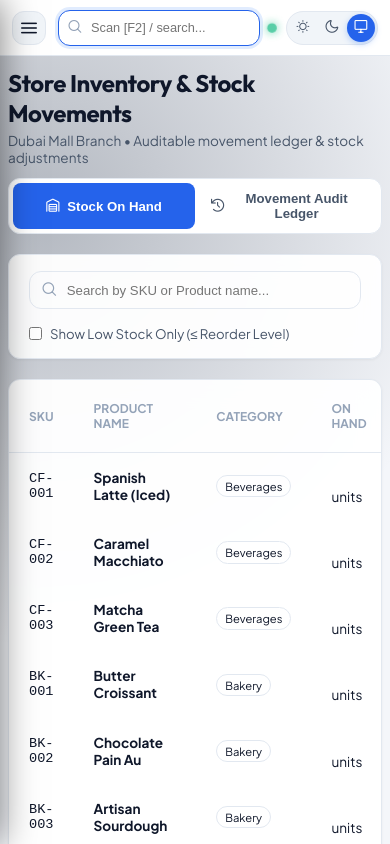
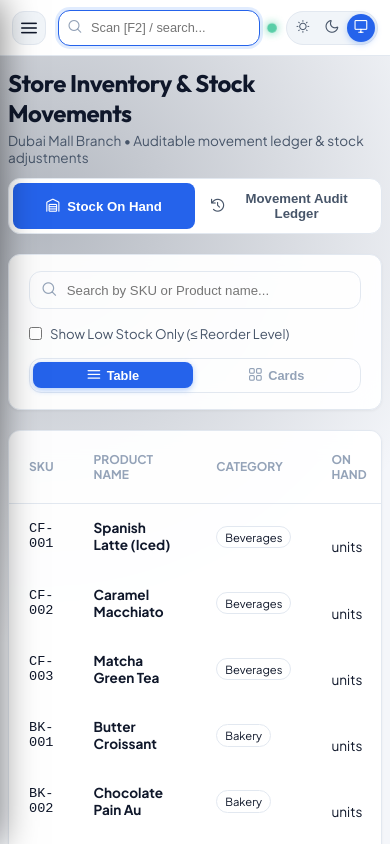
Before and after one commit to BackershanT/pos_app_angular, an Angular app: page /inventory in a window 390 px wide. Built offline with nearby package versions, Linux system fonts and the light colour scheme.

Commit message:
feat: add inventory, product list, and dashboard components with styles and specs

```diff
--- a/src/app/features/dashboard/dashboard.component.css
+++ b/src/app/features/dashboard/dashboard.component.css
@@ -78,6 +78,60 @@
 .kpi-sub {
   font-size: 0.72rem;
   color: var(--text-dim);
+}
+
+/* Dashboard Fast-Moving Products Section */
+.dash-section {
+  display: flex;
+  flex-direction: column;
+  gap: 1rem;
+}
+
+.dash-section-head {
+  display: flex;
+  align-items: center;
+  justify-content: space-between;
+}
+
+.dash-section-title {
+  font-size: 1.1rem;
+  font-weight: 700;
+  color: var(--text-main);
+  margin: 0;
+}
+
+.dash-section-sub {
+  font-size: 0.8rem;
+  color: var(--text-muted);
+  margin: 0.2rem 0 0 0;
+}
+
+.dash-link-btn {
+  display: inline-flex;
+  align-items: center;
+  gap: 0.5rem;
+  background: var(--primary-light);
+  border: 1px solid rgba(59, 130, 246, 0.3);
+  color: #60a5fa;
+  padding: 0.45rem 0.95rem;
+  border-radius: var(--radius-md);
+  font-size: 0.8rem;
+  font-weight: 700;
+  cursor: pointer;
+  transition: all 0.2s ease;
+}
+
+.dash-link-btn:hover {
+  background: var(--primary);
+  color: #fff;
+  border-color: var(--primary);
+  transform: translateX(2px);
+}
+
+.dash-products-grid {
+  display: grid;
+  grid-template-columns: repeat(4, 1fr);
+  gap: 1rem;
 }
 
 .recent-sales-card {
@@ -201,7 +255,24 @@
     font-size: 0.7rem;
   }
 
+  .dash-section-head {
+    flex-direction: column;
+    align-items: flex-start;
+    gap: 0.5rem;
+  }
+
+  .dash-products-grid {
+    grid-template-columns: repeat(2, 1fr);
+    gap: 0.65rem;
+  }
+
   .sales-table {
     min-width: 560px;
   }
 }
+
+@media (min-width: 768px) and (max-width: 1024px) {
+  .dash-products-grid {
+    grid-template-columns: repeat(2, 1fr);
+  }
+}
--- a/src/app/features/dashboard/dashboard.component.html
+++ b/src/app/features/dashboard/dashboard.component.html
@@ -24,6 +24,32 @@
         </div>
       </div>
     }
+  </div>
+
+  <!-- Top Fast-Moving Products Grid -->
+  <div class="dash-section">
+    <div class="dash-section-head">
+      <div>
+        <h3 class="dash-section-title">Fast-Moving Register Products</h3>
+        <p class="dash-section-sub">Real-time stock velocity & quick terminal dispatch</p>
+      </div>
+      <button type="button" class="dash-link-btn" (click)="goToPos()">
+        <span>Open POS Terminal</span>
+        <i class="pi pi-arrow-right"></i>
+      </button>
+    </div>
+
+    <div class="dash-products-grid">
+      @for (prod of fastMovingProducts; track prod.id) {
+        <app-product-card
+          [product]="prod"
+          mode="compact"
+          [showCategory]="true"
+          (selected)="goToPos()"
+          (actionClick)="goToPos()"
+        />
+      }
+    </div>
   </div>
 
   <!-- Recent Transactions Table -->
--- a/src/app/features/inventory/inventory-list.component.css
+++ b/src/app/features/inventory/inventory-list.component.css
@@ -54,6 +54,75 @@
   align-items: center;
   justify-content: space-between;
   gap: 1rem;
+  flex-wrap: wrap;
+}
+
+/* View Mode Toggle */
+.view-mode-toggle {
+  display: inline-flex;
+  align-items: center;
+  background: rgba(255, 255, 255, 0.04);
+  border: 1px solid var(--border);
+  border-radius: var(--radius-md);
+  padding: 0.2rem;
+  gap: 0.2rem;
+  margin-left: auto;
+}
+
+.view-toggle-btn {
+  display: inline-flex;
+  align-items: center;
+  gap: 0.4rem;
+  padding: 0.35rem 0.75rem;
+  background: transparent;
+  border: none;
+  border-radius: var(--radius-sm);
+  color: var(--text-dim);
+  font-size: 0.8rem;
+  font-weight: 600;
+  cursor: pointer;
+  transition: all 0.2s ease;
+}
+
+.view-toggle-btn:hover {
+  color: var(--text-main);
+  background: rgba(255, 255, 255, 0.05);
+}
+
+.view-toggle-btn.active {
+  background: var(--primary);
+  color: #fff;
+  box-shadow: 0 2px 6px rgba(59, 130, 246, 0.4);
+}
+
+/* Inventory Cards Wrapper & Grid */
+.inventory-cards-wrapper {
+  display: flex;
+  flex-direction: column;
+  gap: 1.25rem;
+}
+
+.catalog-products-grid {
+  display: grid;
+  grid-template-columns: repeat(auto-fill, minmax(230px, 1fr));
+  gap: 1.25rem;
+}
+
+.empty-cards-state {
+  grid-column: 1 / -1;
+  display: flex;
+  flex-direction: column;
+  align-items: center;
+  justify-content: center;
+  padding: 3.5rem 1.5rem;
+  color: var(--text-dim);
+  gap: 0.75rem;
+  border-radius: var(--radius-lg);
+}
+
+.empty-cards-state i {
+  font-size: 2.5rem;
+  opacity: 0.6;
 }
 
 .search-input-wrap {
@@ -370,6 +439,22 @@
     width: 100%;
   }
 
+  .view-mode-toggle {
+    width: 100%;
+    justify-content: center;
+    margin-left: 0;
+  }
+
+  .view-toggle-btn {
+    flex: 1;
+    justify-content: center;
+  }
+
+  .catalog-products-grid {
+    grid-template-columns: repeat(2, 1fr);
+    gap: 0.65rem;
+  }
+
   .modal-dialog {
     width: 95vw;
     max-width: 95vw;
--- a/src/app/features/inventory/inventory-list.component.html
+++ b/src/app/features/inventory/inventory-list.component.html
@@ -48,8 +48,61 @@
         />
         <span>Show Low Stock Only (&le; Reorder Level)</span>
       </label>
+
+      <!-- View Switcher -->
+      <div class="view-mode-toggle">
+        <button
+          type="button"
+          class="view-toggle-btn"
+          [class.active]="stockViewMode() === 'table'"
+          (click)="setStockViewMode('table')"
+          title="Table View"
+        >
+          <i class="pi pi-bars"></i>
+          <span>Table</span>
+        </button>
+        <button
+          type="button"
+          class="view-toggle-btn"
+          [class.active]="stockViewMode() === 'grid'"
+          (click)="setStockViewMode('grid')"
+          title="Stock Cards View"
+        >
+          <i class="pi pi-th-large"></i>
+          <span>Cards</span>
+        </button>
+      </div>
     </div>
 
+    @if (stockViewMode() === 'grid') {
+      <!-- Visual Stock Cards Grid -->
+      <div class="inventory-cards-wrapper">
+        <div class="catalog-products-grid">
+          @for (item of paginatedInventory(); track item.id) {
+            <app-product-card
+              [product]="toCardProduct(item)"
+              mode="catalog"
+              [showCategory]="true"
+              (selected)="openAdjustModal(item)"
+              (actionClick)="openAdjustModal(item)"
+            />
+          } @empty {
+            <div class="empty-cards-state glass-panel">
+              <i class="pi pi-inbox"></i>
+              <p>No inventory records matching your query</p>
+            </div>
+          }
+        </div>
+
+        <app-pagination
+          [totalRecords]="totalInventoryRecords()"
+          [pageSize]="pageSize()"
+          [currentPage]="currentPage()"
+          (pageChange)="currentPage.set($event)"
+          (pageSizeChange)="pageSize.set($event)"
+        />
+      </div>
+    } @else {
       <!-- Inventory Table -->
       <div class="table-container glass-panel">
         <table class="data-table">
@@ -106,6 +159,7 @@
           (pageSizeChange)="pageSize.set($event)"
         />
       </div>
+    }
   } @else {
     <!-- Movements Ledger Table -->
     <div class="table-container glass-panel">
--- a/src/app/features/inventory/inventory-list.component.ts
+++ b/src/app/features/inventory/inventory-list.component.ts
@@ -2,6 +2,7 @@ import { Component, computed, signal } from '@angular/core';
 import { CommonModule } from '@angular/common';
 import { FormsModule } from '@angular/forms';
 import { PaginationComponent } from '../../shared/components/pagination/pagination.component';
+import { ProductCardComponent } from '../../shared/components/product-card/product-card.component';
 
 export interface InventoryItem {
   id: string;
@@ -29,16 +30,32 @@ export interface StockMovementRecord {
 @Component({
   selector: 'app-inventory-list',
   standalone: true,
-  imports: [CommonModule, FormsModule, PaginationComponent],
+  imports: [CommonModule, FormsModule, PaginationComponent, ProductCardComponent],
   templateUrl: './inventory-list.component.html',
   styleUrl: './inventory-list.component.css',
 })
 export class InventoryListComponent {
   activeTab = signal<'stock' | 'movements'>('stock');
+  stockViewMode = signal<'table' | 'grid'>('table');
   searchQuery = signal<string>('');
   onlyLowStock = signal<boolean>(false);
   currentPage = signal<number>(1);
   pageSize = signal<number>(10);
+
+  setStockViewMode(mode: 'table' | 'grid') {
+    this.stockViewMode.set(mode);
+  }
+
+  toCardProduct(item: InventoryItem) {
+    return {
+      id: item.id,
+      name: item.productName,
+      sku: item.sku,
+      stock: item.quantityOnHand,
+      price: item.unitCost,
+      category: item.category,
+    };
+  }
 
   // Adjustment Modal
   isAdjustModalOpen = signal<boolean>(false);
--- a/src/app/features/products/product-list.component.css
+++ b/src/app/features/products/product-list.component.css
@@ -106,6 +106,96 @@
   background: rgba(59, 130, 246, 0.2);
   border-color: var(--primary);
   color: #93c5fd;
+}
+
+/* View Mode Toggle */
+.view-mode-toggle {
+  display: inline-flex;
+  align-items: center;
+  background: rgba(255, 255, 255, 0.04);
+  border: 1px solid var(--border);
+  border-radius: var(--radius-md);
+  padding: 0.2rem;
+  gap: 0.2rem;
+  margin-left: auto;
+}
+
+.view-toggle-btn {
+  display: inline-flex;
+  align-items: center;
+  gap: 0.4rem;
+  padding: 0.35rem 0.75rem;
+  background: transparent;
+  border: none;
+  border-radius: var(--radius-sm);
+  color: var(--text-dim);
+  font-size: 0.8rem;
+  font-weight: 600;
+  cursor: pointer;
+  transition: all 0.2s ease;
+}
+
+.view-toggle-btn:hover {
+  color: var(--text-main);
+  background: rgba(255, 255, 255, 0.05);
+}
+
+.view-toggle-btn.active {
+  background: var(--primary);
+  color: #fff;
+  box-shadow: 0 2px 6px rgba(59, 130, 246, 0.4);
+}
+
+/* Cards View Wrapper & Grid */
+.cards-view-wrapper {
+  display: flex;
+  flex-direction: column;
+  gap: 1.25rem;
+}
+
+.catalog-products-grid {
+  display: grid;
+  grid-template-columns: repeat(auto-fill, minmax(230px, 1fr));
+  gap: 1.25rem;
+}
+
+.empty-cards-state {
+  grid-column: 1 / -1;
+  display: flex;
+  flex-direction: column;
+  align-items: center;
+  justify-content: center;
+  padding: 3.5rem 1.5rem;
+  color: var(--text-dim);
+  gap: 0.75rem;
+  border-radius: var(--radius-lg);
+}
+
+.empty-cards-state i {
+  font-size: 2.5rem;
+  opacity: 0.6;
+}
+
+.btn-table-edit {
+  width: 30px;
+  height: 30px;
+  border-radius: var(--radius-sm);
+  background: rgba(255, 255, 255, 0.05);
+  border: 1px solid var(--border);
+  color: var(--text-muted);
+  display: inline-flex;
+  align-items: center;
+  justify-content: center;
+  font-size: 0.8rem;
+  cursor: pointer;
+  transition: all 0.2s;
+}
+
+.btn-table-edit:hover {
+  background: var(--primary);
+  color: #fff;
+  border-color: var(--primary);
+  transform: scale(1.05);
 }
 
 .table-container {
@@ -371,6 +461,22 @@
     padding: 1.25rem;
   }
 
+  .view-mode-toggle {
+    width: 100%;
+    justify-content: center;
+    margin-left: 0;
+  }
+
+  .view-toggle-btn {
+    flex: 1;
+    justify-content: center;
+  }
+
+  .catalog-products-grid {
+    grid-template-columns: repeat(2, 1fr);
+    gap: 0.65rem;
+  }
+
   .form-row {
     grid-template-columns: 1fr;
   }
```
Also changed, not shown: src/app/features/dashboard/dashboard.component.ts (+17 -2 lines), 1 other file (tests, documents, lock files or other folders). Lines whose indentation alone changed are shown as unchanged.
